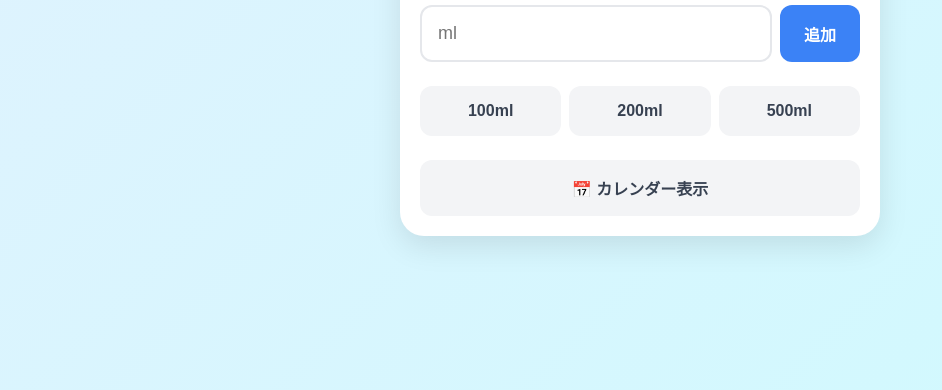
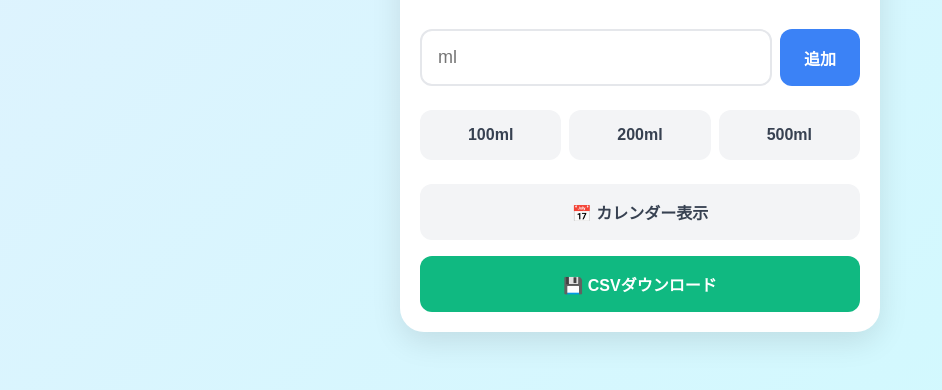
Before and after one commit to morale-dot/water-tracker, a plain HTML site: page index.html in a window 1280 px wide. Shown: the part 330-720 px from the top of the page, without its empty margins (0-942 px from the left). Drawn offline with Linux system fonts and the light colour scheme.

Commit message:
Update index.html
CSV吐き出し機能追加

```diff
--- a/index.html
+++ b/index.html
@@ -1,3 +1,6 @@
+Water tracker · HTML
+コピー
+
 <!DOCTYPE html>
 <html lang="ja">
 <head>
@@ -204,6 +207,17 @@
             font-weight: 600;
             margin-bottom: 16px;
         }
+
+        .export-btn {
+            width: 100%;
+            margin-top: 16px;
+            background: #10b981;
+            color: white;
+        }
+
+        .export-btn:hover {
+            background: #059669;
+        }
     </style>
 </head>
 <body>
@@ -234,6 +248,8 @@
                 </div>
 
                 <button class="btn btn-secondary" style="width: 100%;" onclick="showCalendar()">📅 カレンダー表示</button>
+
+                <button class="btn btn-secondary export-btn" onclick="exportCSV()">💾 CSVダウンロード</button>
             </div>
         </div>
 
@@ -261,6 +277,8 @@
                 </div>
                 <div class="calendar-grid" id="calendarDays">
                 </div>
+
+                <button class="btn btn-secondary export-btn" onclick="exportCSV()">💾 CSVダウンロード</button>
             </div>
         </div>
     </div>
@@ -362,6 +380,42 @@
 
             document.getElementById('calendarDays').innerHTML = html;
         }
+
+        function exportCSV() {
+            // Get all water data from localStorage
+            const data = [];
+            for (let i = 0; i < localStorage.length; i++) {
+                const key = localStorage.key(i);
+                if (key.startsWith('water:')) {
+                    const date = key.replace('water:', '');
+                    const ml = localStorage.getItem(key);
+                    data.push({ date, ml });
+                }
+            }
+
+            // Sort by date
+            data.sort((a, b) => a.date.localeCompare(b.date));
+
+            // Create CSV content
+            let csv = '日付,摂取量(ml),摂取量(L)\n';
+            data.forEach(item => {
+                const liters = (parseInt(item.ml) / 1000).toFixed(1);
+                csv += `${item.date},${item.ml},${liters}\n`;
+            });
+
+            // Download CSV
+            const blob = new Blob([csv], { type: 'text/csv;charset=utf-8;' });
+            const link = document.createElement('a');
+            const url = URL.createObjectURL(blob);
+            const filename = `水分摂取記録_${new Date().toISOString().split('T')[0]}.csv`;
+
+            link.setAttribute('href', url);
+            link.setAttribute('download', filename);
+            link.style.visibility = 'hidden';
+            document.body.appendChild(link);
+            link.click();
+            document.body.removeChild(link);
+        }
     </script>
 </body>
 </html>
```
